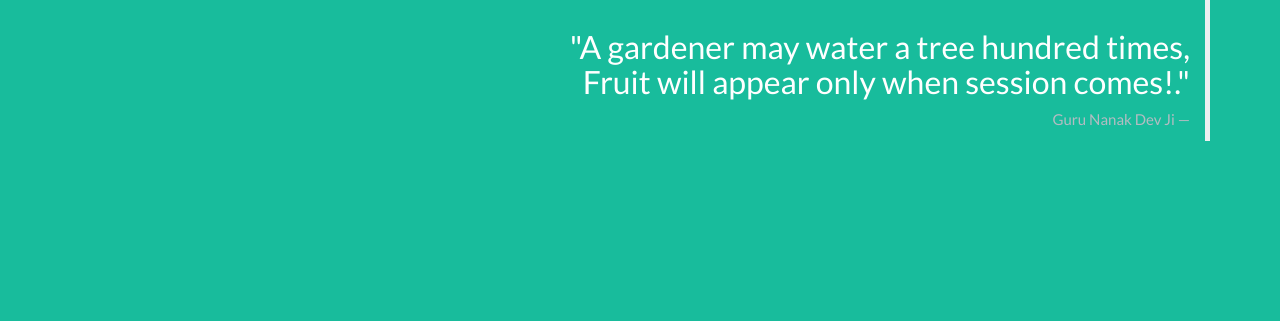
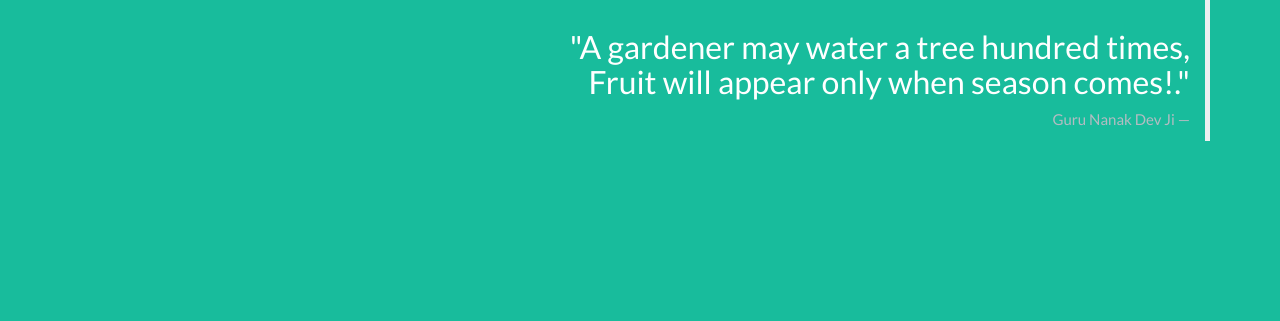
Before and after one commit to bubbybedi/bubbybedi.github.io, a plain HTML site: page index.htm in a window 1280 px wide. Shown: the part 479-800 px from the top of the page. Drawn offline with Linux system fonts and the light colour scheme.

Commit message:
Update index.htm

```diff
--- a/index.htm
+++ b/index.htm
@@ -79,7 +79,7 @@
                     <div class="col-lg-12 text-center">
                         <blockquote class="blockquote-reverse">
                             <p class="h2">"A gardener may water a tree hundred times,<br/>
-                            Fruit will appear only  when session comes!."</p>
+                            Fruit will appear only  when season comes!."</p>
                             <footer>Guru Nanak Dev Ji</footer>
                         </blockquote>
                     </div>
```
